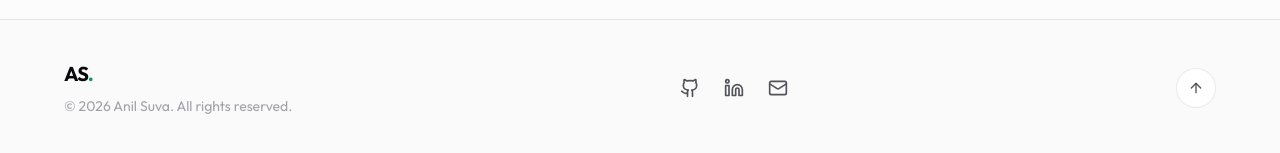
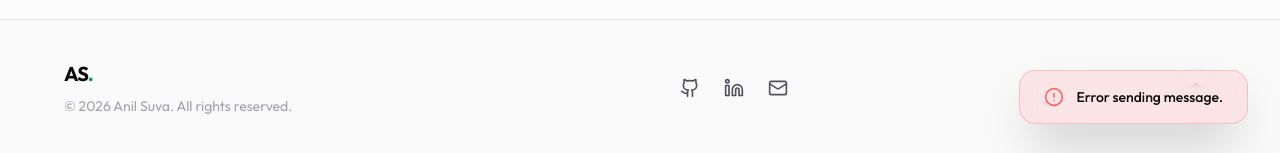
Before and after one commit to AnilSuva/portfolio, a Next.js app: page / in a window 1280 px wide. Both pictures are taken after typing "Sample", "name@example.com", "Sample" into the empty fields and a click on the button "Send Message". Shown: the part 4594-4747 px from the top of the page. Built offline with nearby package versions, Linux system fonts and the light colour scheme; no server answers.

Commit message:
alert of sent msg is been changed

```diff
--- a/components/Contact.tsx
+++ b/components/Contact.tsx
@@ -2,7 +2,8 @@
 
 import { useState } from "react";
 import { personalInfo } from "@/data/portfolio";
-import { Mail, Send } from "lucide-react";
+import { Mail, Send, CheckCircle, AlertCircle } from "lucide-react";
+import { cn } from "@/lib/utils";
 
 export default function Contact() {
   const [formData, setFormData] = useState({
@@ -11,6 +12,14 @@ export default function Contact() {
     message: "",
   });
   const [isSubmitting, setIsSubmitting] = useState(false);
+  const [toast, setToast] = useState<{ message: string; type: "success" | "error" } | null>(null);
+
+  const showToast = (message: string, type: "success" | "error") => {
+    setToast({ message, type });
+    setTimeout(() => {
+      setToast(null);
+    }, 5000);
+  };
 
     const handleSubmit = async (e: React.FormEvent) => {
     e.preventDefault();
@@ -24,7 +33,7 @@ export default function Contact() {
           Accept: "application/json",
         },
         body: JSON.stringify({
-          access_key: "01979f2a-d6c7-429a-94d0-c12c37ae4c10", // Or use process.env.NEXT_PUBLIC_WEB3FORMS_KEY
+          access_key: "01979f2a-d6c7-429a-94d0-c12c37ae4c10",
           name: formData.name,
           email: formData.email,
           message: formData.message,
@@ -34,13 +43,13 @@ export default function Contact() {
       const result = await response.json();
 
       if (result.success) {
-        alert("Message sent successfully!");
+        showToast("Message sent successfully!", "success");
         setFormData({ name: "", email: "", message: "" });
       } else {
-        alert("Something went wrong. Please try again.");
+        showToast("Something went wrong. Please try again.", "error");
       }
     } catch (error) {
-      alert("Error sending message.");
+        showToast("Error sending message.", "error");
     } finally {
       setIsSubmitting(false);
     }
@@ -166,6 +175,22 @@ export default function Contact() {
 
         </div>
       </div>
+
+      {/* Premium Toast Notification */}
+      <div
+        className={cn(
+          "fixed bottom-8 right-8 z-50 flex items-center gap-3 px-6 py-4 rounded-2xl border backdrop-blur-md shadow-2xl transition-all duration-500",
+          toast
+            ? "translate-y-0 opacity-100"
+            : "translate-y-12 opacity-0 pointer-events-none",
+          toast?.type === "success"
+            ? "bg-emerald-500/10 border-emerald-500/20 text-emerald-400"
+            : "bg-red-500/10 border-red-500/20 text-red-400"
+        )}
+      >
+        {toast?.type === "success" ? <CheckCircle className="w-5 h-5" /> : <AlertCircle className="w-5 h-5" />}
+        <p className="font-medium text-sm text-(--foreground)">{toast?.message}</p>
+      </div>
     </section>
   );
 }
```
Also changed, not shown: 1 other file (tests, documents, lock files or other folders).
